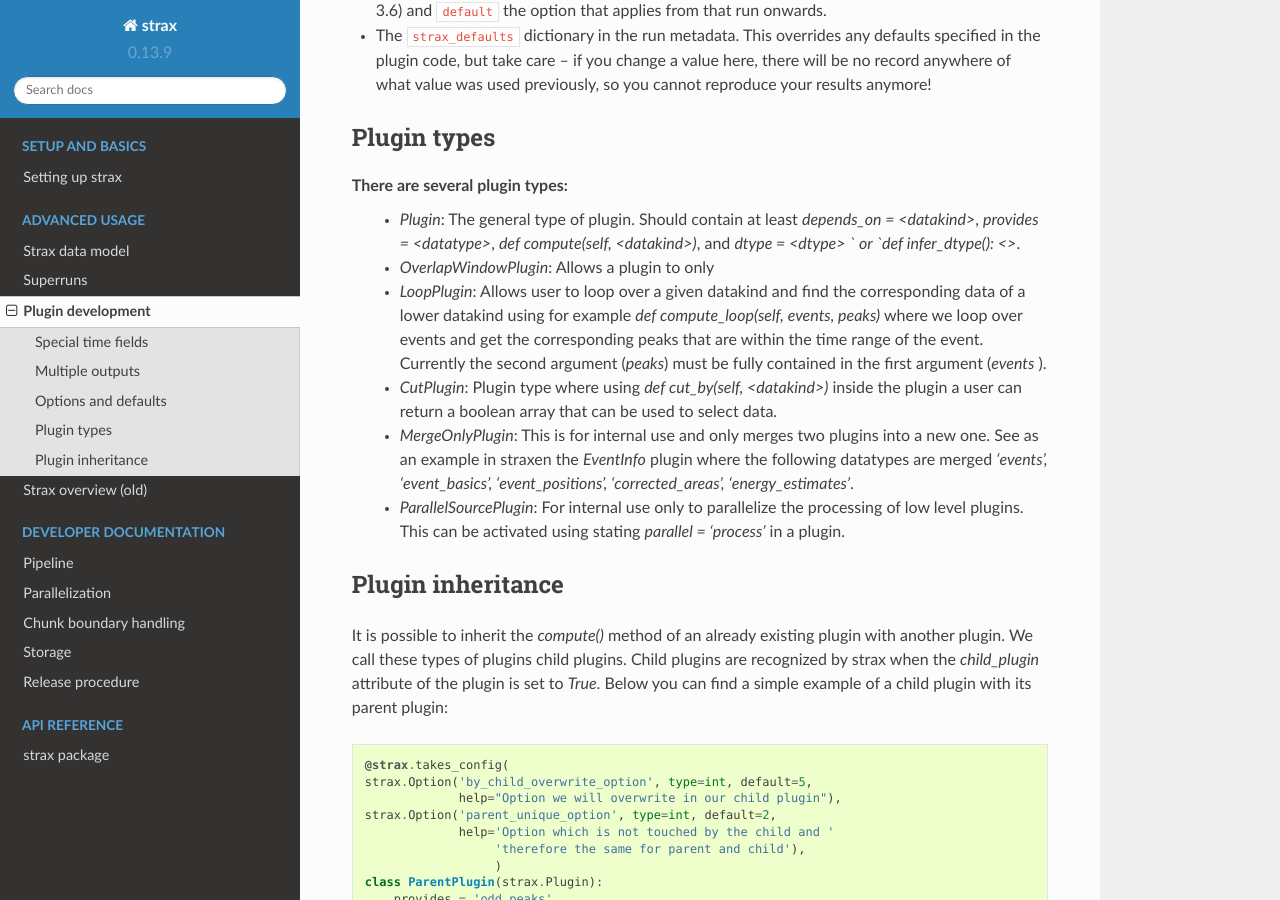
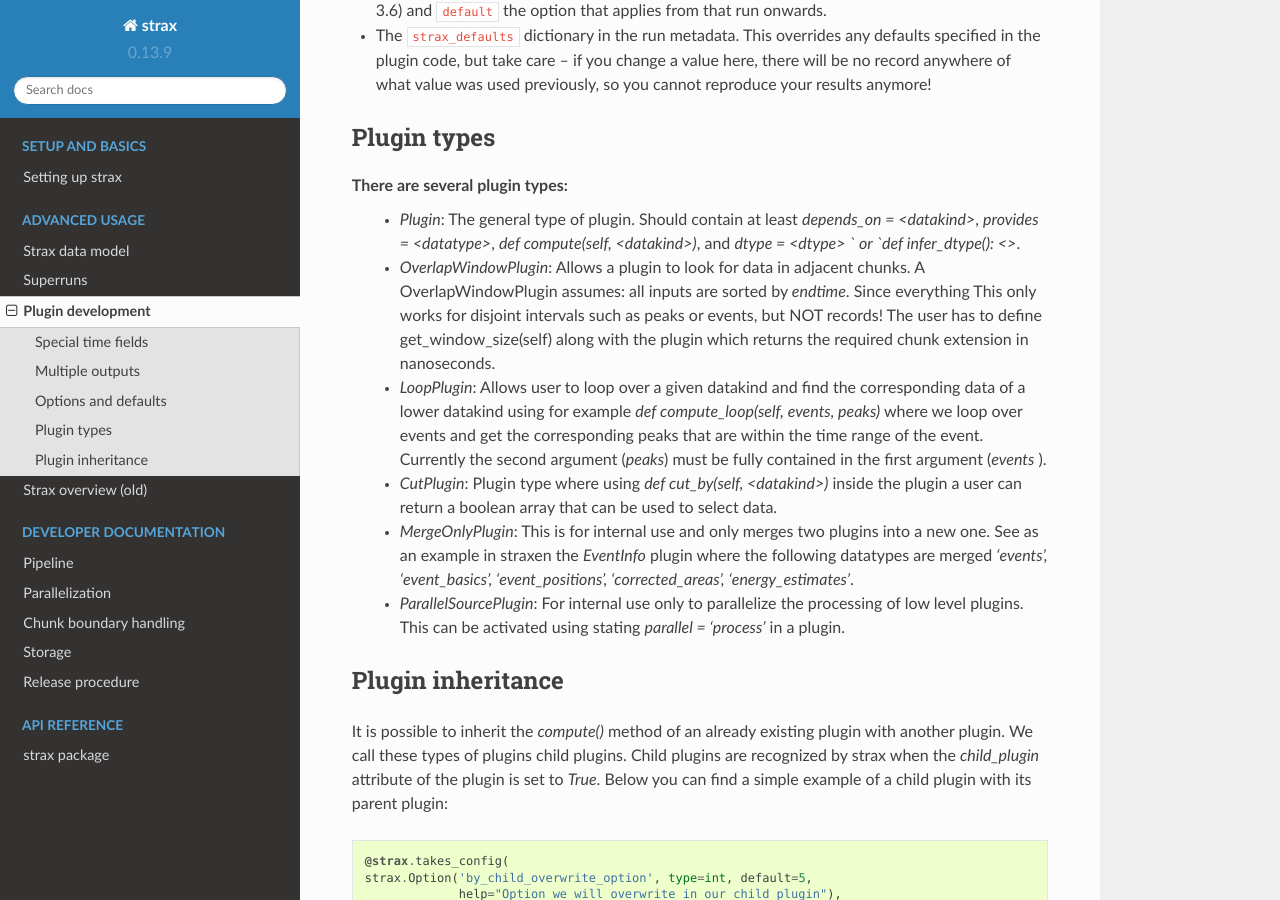
Before and after one commit to AxFoundation/strax, a Sphinx documentation site: the page built from docs/source/advanced/plugin_dev.rst, in a window 1280 px wide and 900 px high, scrolled down 1570 px. Built offline with Sphinx 7.4.7 and the Read the Docs theme 2.0.0, drawn with Linux system fonts in a browser that asks for light colours.

Commit message:
Updated OverlapWindowPlugin docs

```diff
--- a/docs/source/advanced/plugin_dev.rst
+++ b/docs/source/advanced/plugin_dev.rst
@@ -49,7 +49,7 @@
 
 There are several plugin types:
    * `Plugin`: The general type of plugin. Should contain at least `depends_on = <datakind>`, `provides = <datatype>`, `def compute(self, <datakind>)`, and `dtype = <dtype> ` or `def infer_dtype(): <>`.
-   * `OverlapWindowPlugin`: Allows a plugin to only
+   * `OverlapWindowPlugin`: Allows a plugin to look for data in adjacent chunks. A OverlapWindowPlugin assumes: all inputs are sorted by *endtime*. Since everything This only works for disjoint intervals such as peaks or events, but NOT records! The user has to define get_window_size(self) along with the plugin which returns the required chunk extension in nanoseconds.
    * `LoopPlugin`: Allows user to loop over a given datakind and find the corresponding data of a lower datakind using for example `def compute_loop(self, events, peaks)` where we loop over events and get the corresponding peaks that are within the time range of the event. Currently the second argument (`peaks`) must be fully contained in the first argument (`events` ).
    * `CutPlugin`: Plugin type where using `def cut_by(self, <datakind>)` inside the plugin a user can return a boolean array that can be used to select data.
    * `MergeOnlyPlugin`: This is for internal use and only merges two plugins into a new one. See as an example in straxen the `EventInfo` plugin where the following datatypes are merged `'events', 'event_basics', 'event_positions', 'corrected_areas', 'energy_estimates'`.
```
